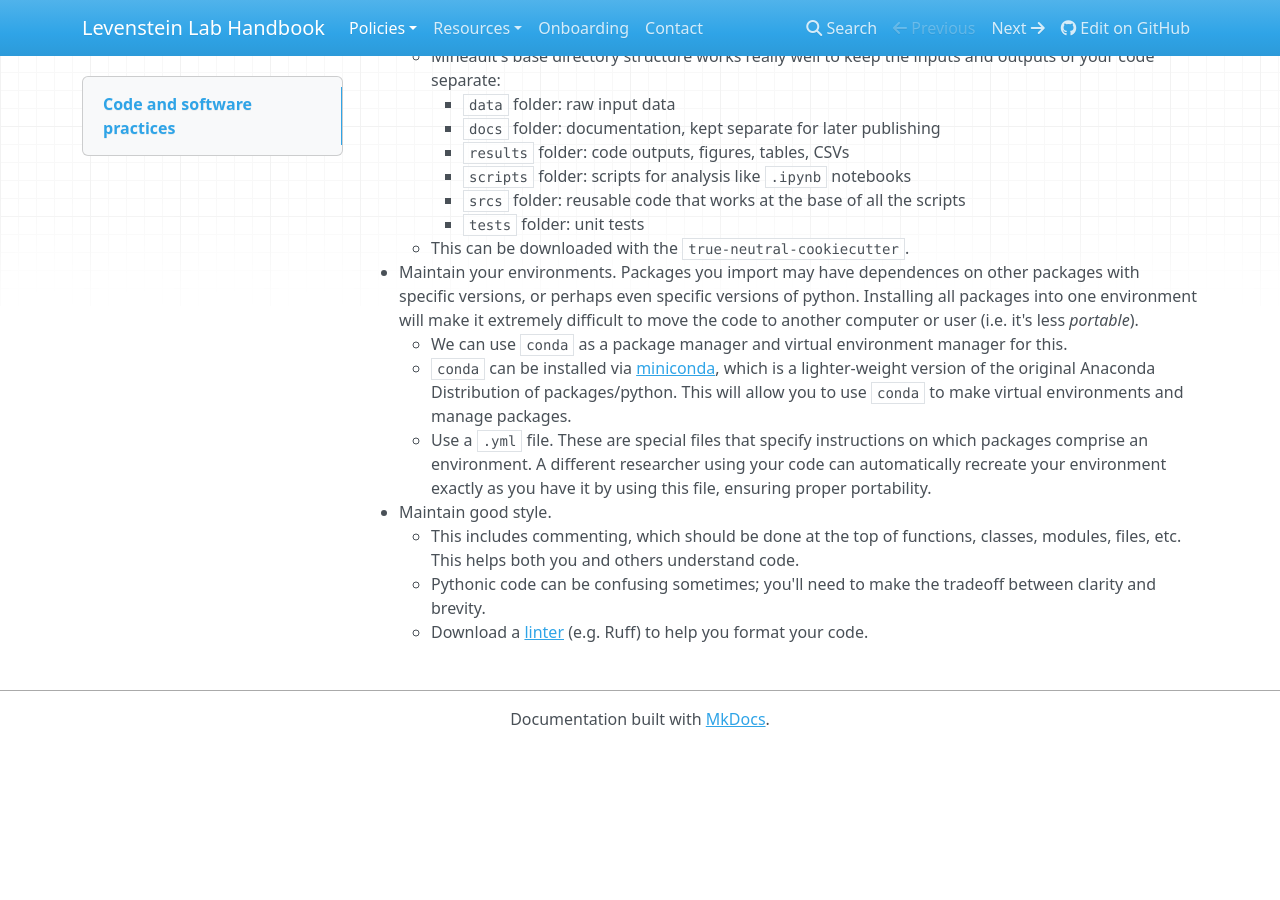
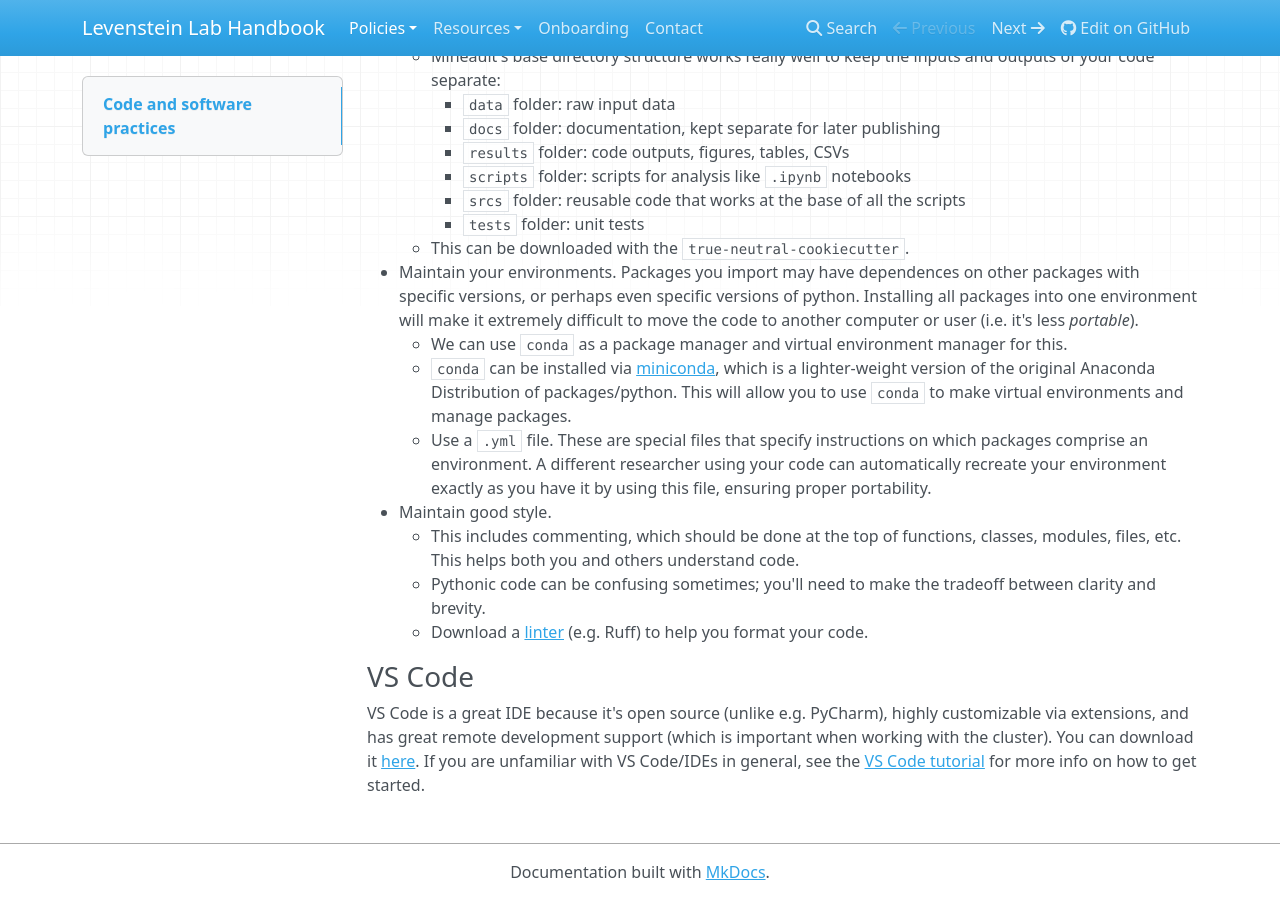
Before and after one commit to LevensteinLab/Lab-Handbook, an MkDocs documentation site: the page built from docs/Policies/code_software.md, in a window 1280 px wide and 900 px high, scrolled down 982 px. Built offline with MkDocs 1.6.1, drawn with Linux system fonts in a browser that asks for light colours; nearby versions of some CDN libraries; before the commit the page ends 1729 px from its top, so only the background shows below that.

Commit message:
Include VS Code recommendations in code policies
Added section on VS Code as a recommended IDE.

```diff
--- a/docs/Policies/code_software.md
+++ b/docs/Policies/code_software.md
@@ -34,3 +34,6 @@ Patrick Mineault's code handbook above is a must-read before you start coding. I
     - This includes commenting, which should be done at the top of functions, classes, modules, files, etc. This helps both you and others understand code.
     - Pythonic code can be confusing sometimes; you'll need to make the tradeoff between clarity and brevity.
     - Download a [linter](https://docs.astral.sh/ruff/) (e.g. Ruff) to help you format your code.
+
+### VS Code
+VS Code is a great IDE because it's open source (unlike e.g. PyCharm), highly customizable via extensions, and has great remote development support (which is important when working with the cluster). You can download it [here](https://code.visualstudio.com/Download). If you are unfamiliar with VS Code/IDEs in general, see the [VS Code tutorial](https://levensteinlab.github.io/Lab-Handbook/Resources/vs_code) for more info on how to get started.
```
